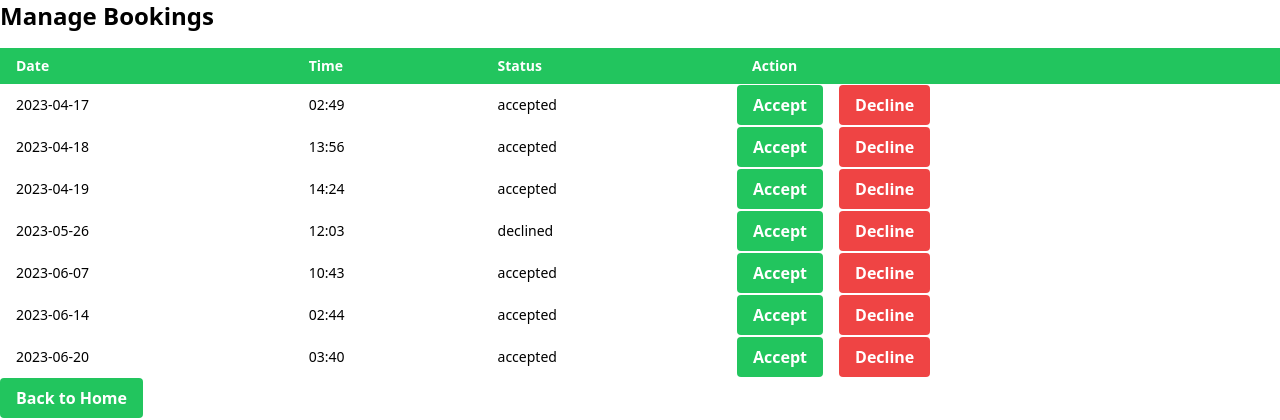
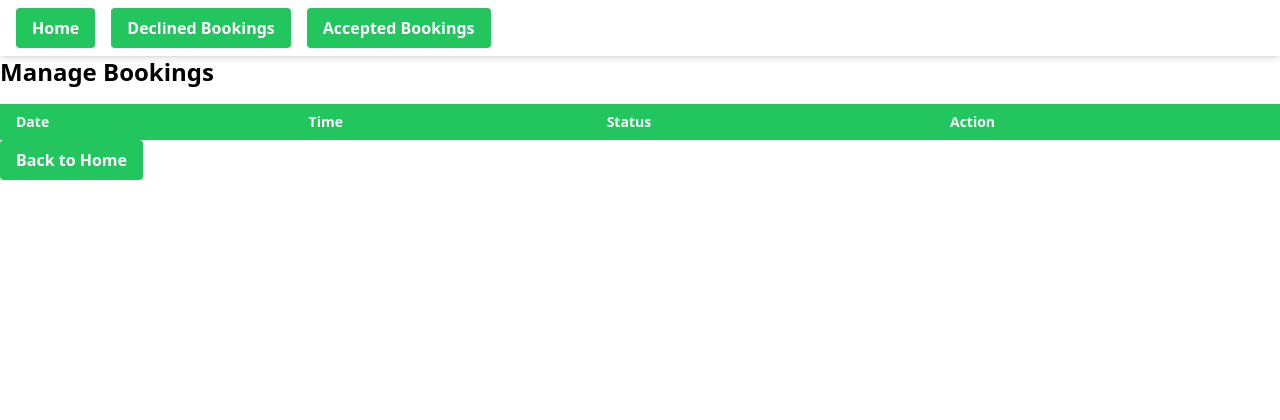
Before and after one commit to GoofyAhhDev/Fonteyn, a Flask app: page /manage_bookings in a window 1280 px wide. Shown: the top 420 px of the page. Run offline with Flask 2, Linux system fonts and the light colour scheme; a user stored in the database is signed in; data comes from the database, SQL or seed files in the repository; both versions use the stored data as it was after the commit; lists and menus that the app fills with data are empty; some libraries are stand-ins or nearby versions.

Commit message:
new admin functionality

```diff
--- a/app.py
+++ b/app.py
@@ -172,12 +172,7 @@ def manage_bookings():
     db = get_db()
     with db:
         cursor = db.cursor()
-        cursor.execute("""
-            SELECT bookings.id, users.username, bookings.date, bookings.time, bookings.status
-            FROM bookings
-            JOIN users ON bookings.user_id = users.id
-            ORDER BY bookings.date, bookings.time
-        """)
+        cursor.execute("SELECT * FROM  bookings WHERE status = ?",('pending',))
         bookings = cursor.fetchall()
         if request.method == "POST":
             booking_id = request.form["booking_id"]
@@ -195,7 +190,6 @@ def accepted_orders():
         cursor = db.cursor()
         cursor.execute("SELECT * FROM bookings WHERE user_id = ? AND status = ?", (session['userID'],'accepted'))
         bookings = cursor.fetchall()
-    print(session['userID'])
     return render_template('accepted_booking.html', bookings = bookings)
 
 @app.route("/pending_bookings")
@@ -208,5 +202,21 @@ def pending_orders():
     print(session['userID'])
     return render_template('pending_booking.html', bookings = bookings)
 
+@app.route("/accepted_manage")
+def accepted_manage():
+    db = get_db()
+    with db:
+        cursor = db.cursor()
+        cursor.execute("SELECT * FROM bookings WHERE status = ?", ('accepted',))
+        bookings = cursor.fetchall()
+    return render_template('accepted_manage.html', bookings = bookings)
+@app.route("/declined_manage")
+def declined_bookings():
+    db = get_db()
+    with db:
+        cursor = db.cursor()
+        cursor.execute("SELECT * FROM bookings WHERE status = ?", ('declined',))
+        bookings = cursor.fetchall()
+    return render_template('declined_manage.html', bookings = bookings)
 if __name__ == '__main__':
     app.run(debug=True,)
--- a/requirements.txt
+++ b/requirements.txt
@@ -1,2 +1 @@
 Flask==2.0.1
-pyopenssl
--- a/templates/manage.html
+++ b/templates/manage.html
@@ -6,6 +6,42 @@
 
 </head>
 <body>
+    <header class="bg-white shadow-md px-4 py-2">
+        <nav class="flex justify-between items-center">
+            <div>
+                <input type="checkbox" id="menu-toggle" class="hidden">
+                <label for="menu-toggle" class="cursor-pointer inline-block sm:hidden">
+                    <svg class="w-6 h-6 fill-current text-gray-700" viewBox="0 0 24 24">
+                        <path class="hidden sm:block" fill-rule="evenodd" clip-rule="evenodd" d="M4 6h16M4 12h16M4 18h16"></path>
+                        <path class="sm:hidden" d="M4 6h16M4 12h16M4 18h16"></path>
+                    </svg>
+                </label>
+                <ul class="flex space-x-2 sm:space-x-4">
+                    <li>
+                        <a href="/" class="relative inline-block transform transition-transform hover:scale-105">
+                            <button class="bg-green-500 hover:bg-green-700 text-white font-bold py-2 px-4 rounded hidden sm:inline-block">
+                                Home
+                            </button>
+                        </a>
+                    </li>
+                    <li>
+                        <a href="/declined_manage" class="relative inline-block transform transition-transform hover:scale-105">
+                            <button class="bg-green-500 hover:bg-green-700 text-white font-bold py-2 px-4 rounded hidden sm:inline-block">
+                                Declined Bookings
+                            </button>
+                        </a>
+                    </li>
+                    <li>
+                        <a href="/accepted_manage" class="relative inline-block transform transition-transform hover:scale-105">
+                            <button class="bg-green-500 hover:bg-green-700 text-white font-bold py-2 px-4 rounded hidden sm:inline-block">
+                                Accepted Bookings
+                            </button>
+                        </a>
+                    </li>
+                </ul>
+            </div>
+        </nav>
+    </header>
     <h1 class="text-2xl font-bold mb-4">Manage Bookings</h1>
 
     <table class="w-full">
```
Also changed, not shown: templates/accepted_manage.html (added, +39 -0 lines), templates/declined_manage.html (added, +39 -0 lines), users.db.
